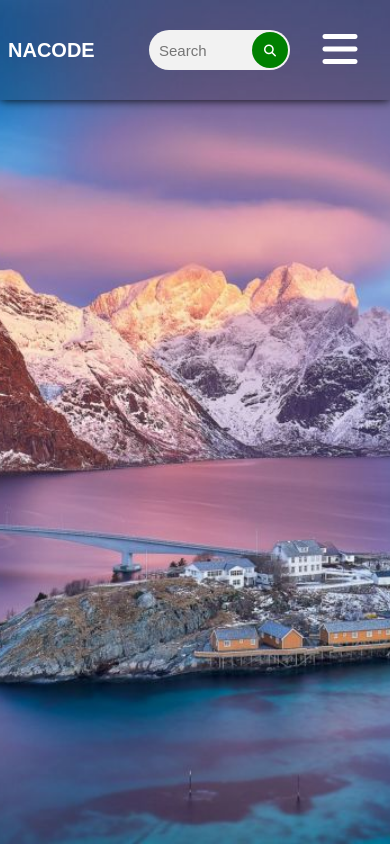
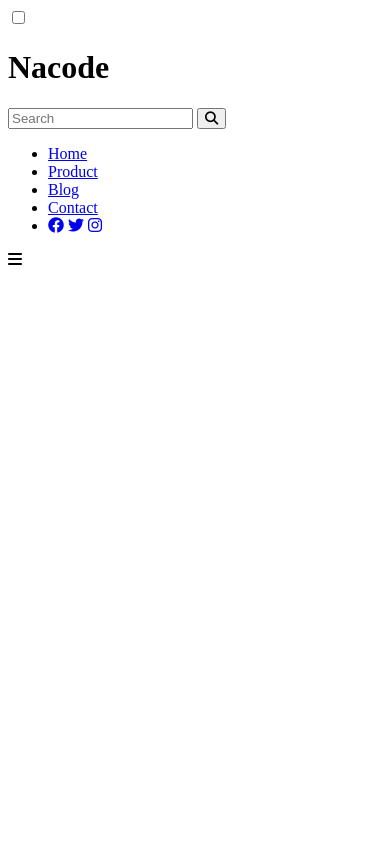
Before and after one commit to Nasirullahahmadi/Responsive-Transparent-Navbar, a plain HTML site: page index.html in a window 390 px wide. Drawn offline with Linux system fonts and the light colour scheme.

Commit message:
Update stylesheet.css

```diff
--- a/stylesheet.css
+++ b/stylesheet.css
@@ -1,136 +1 @@
-/* ----------------  ---------------- */
-
-* {
-    margin: 0;
-    padding: 0;
-    box-sizing: border-box;
-    font-family: arial;
-}
-
-body {
-    background: url("pic.jpg") no-repeat center;
-    background-size: cover;
-    height: 100vh;
-}
-
-header {
-    width: 100%;
-    height: 100px;
-    display: flex;
-    justify-content: space-between;
-    align-items: center;
-    position: fixed;
-    z-index: 99;
-    box-shadow: 0 0 10px #000;
-    background: rgba(0,0,0, 0.2);
-}
-
-#chk1 {
-    display: none;
-}
-
-i {
-    color: #fff;
-    cursor: pointer;
-}
-
-header .logo {
-    flex: 1;
-    color: #fff;
-    margin-left: 50px;
-    text-transform: uppercase;
-    font-size: 15px;
-}
-
-header .search_box {
-    flex: 1;
-    position: relative;
-}
-
-.search_box input {
-    width: 100%;
-    height: 40px;
-    border: none;
-    outline: none;
-    background: #f2f2f2;
-    border-radius: 30px;
-    font-size: 15px;
-    text-align: left;
-    padding-left: 10px;
-}
-
-.search_box button {
-    cursor: pointer;
-    width: 40px;
-    height: 40px;
-    border-radius: 30px;
-    border: none;
-    position: absolute;
-    top: 0;
-    right: 0;
-    transform: scale(0.9);
-    background: green;
-}
-
-header ul {
-    flex: 2;
-    display: flex;
-    justify-content: space-evenly;
-}
-header ul li {
-    list-style: none;
-}
-header ul li a {
-    text-decoration: none;
-    color: #fff;
-    font-weight: 500;
-    padding: 10px 15px;
-}
-
-header ul li a:hover {
-    border-bottom: 2px solid cadetblue;
-}
-
-header .menu {
-    font-size: 2.5rem;
-    display: none;
-}
-
-@media (max-width: 1000px) {
-    .search_box button{
-        position: absolute;
-    }
-
-    header ul {
-        position: fixed;
-        top: 100px;
-        right: -100%;
-        background: rgba(0, 0, 0, 0.5);
-        height: calc(100vh - 100px);
-        width: 50%;
-        flex-direction: column;
-        align-items: center;
-        transition: right .5s linear;
-    }
-
-    header .menu {
-        display: block;
-        width: 100px;
-        text-align: center;
-    }
-
-    #chk1:checked ~ ul {
-        right: 0;
-    }
-}
-
-@media (max-width: 600px) {
-    header .logo {
-        font-size: 10px;
-        margin-left: 8px;
-    }
-
-    header ul {
-        width: 100%;
-    }
-}
+Email Me for the code
```
